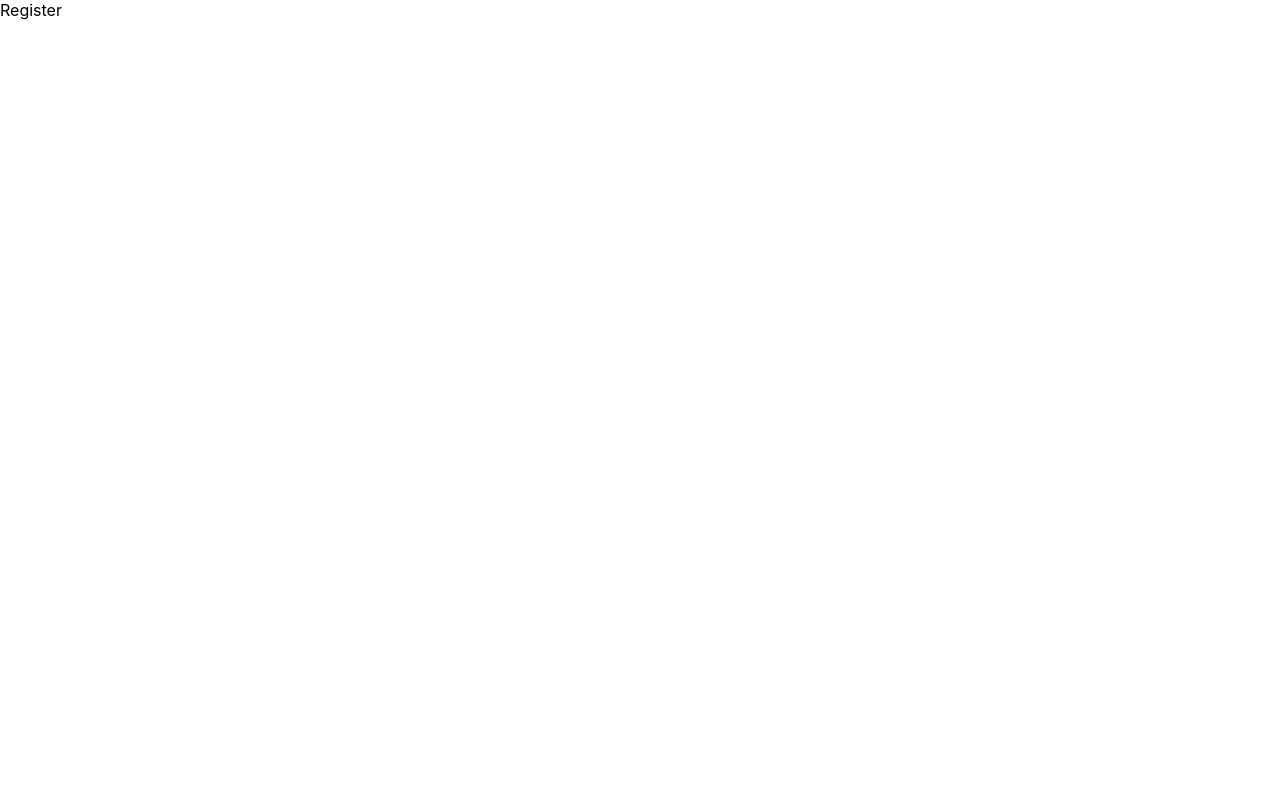
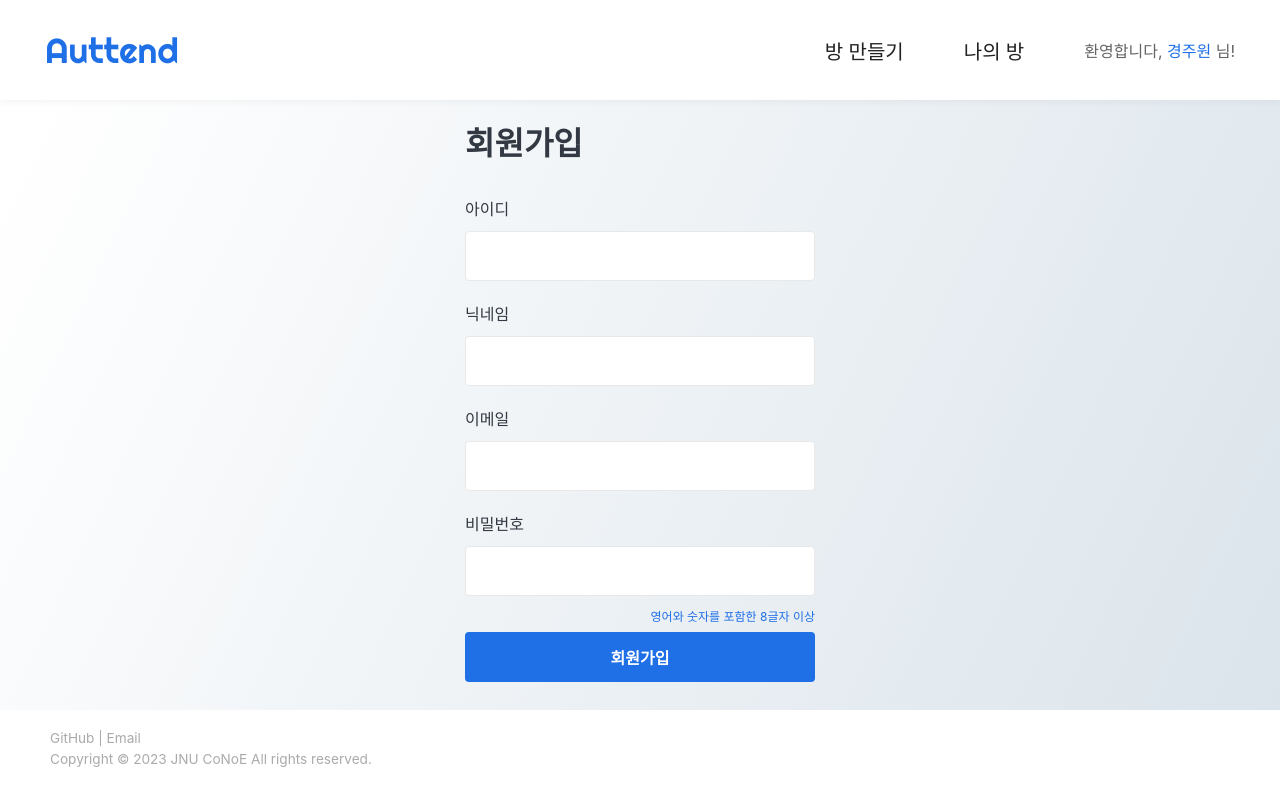
Before and after one commit to JNU-econovation/CoNoE, a React (Vite) app in the folder src/client/: page / in a window 1280 px wide. Both pictures are taken after a click on the element "회원가입". Built offline with nearby package versions, Linux system fonts and the light colour scheme; a web font is replaced by a local one.

Commit message:
feat: SignUs.jsx 회원가입 페이지 생성

```diff
--- a/src/client/src/App.jsx
+++ b/src/client/src/App.jsx
@@ -5,13 +5,14 @@ import theme from "./styles/theme.js";
 import GlobalStyle from "./styles/GlobalStyle.js";
 import routes from "./routes.js";
 import Home from "./pages/Home.jsx";
+import SignUs from "./pages/SignUs.jsx";
 
 function AppRouter() {
   return (
     <BrowserRouter>
       <Routes>
         <Route path={routes.home} element={<Home />} />
-        <Route path={routes.register} element={<div>Register</div>} />
+        <Route path={routes.register} element={<SignUs />} />
         <Route path={routes.myPage} element={<div>my page</div>} />
         <Route path={routes.room} element={<div>Room</div>} />
         <Route path={routes.myRoom} element={<div>My Room</div>} />
--- a/src/client/src/components/common/BlueButton.jsx
+++ b/src/client/src/components/common/BlueButton.jsx
@@ -33,7 +33,7 @@ BlueButton.propTypes = {
   text: PropTypes.string,
   width: PropTypes.string,
   onClick: PropTypes.func,
-  style: PropTypes.string,
+  style: PropTypes.object,
   type: PropTypes.string,
 };
 
@@ -41,7 +41,7 @@ BlueButton.defaultProps = {
   text: "버튼",
   width: "200px",
   onClick: () => {},
-  style: "",
+  style: {},
   type: "",
 };
 
--- a/src/client/src/components/common/Form.jsx
+++ b/src/client/src/components/common/Form.jsx
@@ -10,7 +10,13 @@ const StyledForm = styled.form`
   width: 350px;
 `;
 
-function Form({ onSubmit, onError, defaultValues, inputInformations }) {
+function Form({
+  onSubmit,
+  onError,
+  defaultValues,
+  inputInformations,
+  buttonLabel,
+}) {
   const methods = useForm({
     mode: "onChange",
     defaultValues: defaultValues,
@@ -38,7 +44,7 @@ function Form({ onSubmit, onError, defaultValues, inputInformations }) {
 
         <BlueButton
           type="submit"
-          text="로그인"
+          text={buttonLabel}
           width="100%"
           style={{ marginTop: "1rem" }}
         />
@@ -60,6 +66,7 @@ Form.propTypes = {
       requireMessage: PropTypes.string,
     })
   ).isRequired,
+  buttonLabel: PropTypes.string.isRequired,
 };
 
 export default React.memo(Form);
--- /dev/null
+++ b/src/client/src/constant/FORM_DEFAULT.js
@@ -0,0 +1,10 @@
+const SIGN_US = {
+  userId: "",
+  nickname: "",
+  "user-email": "",
+  password: "",
+};
+
+Object.freeze(SIGN_US);
+
+export default { SIGN_US };
--- /dev/null
+++ b/src/client/src/constant/FORM_INFO.js
@@ -0,0 +1,50 @@
+const SIGN_US = [
+  {
+    id: "userId",
+    label: "아이디",
+    type: "text",
+    required: {
+      required: "아이디를 입력해 주세요",
+      validate: (value) => {
+        return value !== "false" || "false";
+      },
+    },
+  },
+  {
+    id: "nickname",
+    label: "닉네임",
+    type: "text",
+    required: {
+      required: "닉네임을 입력해 주세요",
+    },
+  },
+  {
+    id: "user-email",
+    label: "이메일",
+    type: "email",
+    required: {
+      required: "이메일을 입력해 주세요",
+      pattern: {
+        value: /^[a-zA-Z0-9._%+-]+@[a-zA-Z0-9.-]+\.[a-zA-Z]{2,}$/,
+        message: "이메일 형식을 지켜 주세요",
+      },
+    },
+  },
+  {
+    id: "password",
+    label: "비밀번호",
+    type: "password",
+    required: {
+      required: "비밀번호를 입력해 주세요",
+      minLength: { value: 8, message: "비밀번호는 8글자 이상입니다" },
+      pattern: {
+        value: /^(?=.*\d)(?=.*[a-zA-Z]).{8,}$/,
+        message: "비밀번호는 숫자와 영어를 1글자 이상 포함합니다",
+      },
+    },
+    requireMessage: "영어와 숫자를 포함한 8글자 이상",
+  },
+];
+
+Object.freeze(SIGN_US);
+export default { SIGN_US };
--- /dev/null
+++ b/src/client/src/pages/SignUs.jsx
@@ -0,0 +1,38 @@
+import React from "react";
+import styled from "styled-components";
+import Layout from "../components/common/Layout.jsx";
+import Form from "../components/common/Form.jsx";
+import FORM_INFO from "../constant/FORM_INFO.js";
+import FORM_DEFAULT from "../constant/FORM_DEFAULT.js";
+
+const Container = styled.div`
+  width: 350px;
+`;
+
+const StyledH3 = styled.h3`
+  width: 100%;
+  margin-bottom: 2rem;
+  text-align: left;
+  font-weight: 700;
+  font-size: 2rem;
+  color: ${({ theme }) => theme.color.body};
+`;
+
+function SignUs() {
+  return (
+    <Layout>
+      <Container>
+        <StyledH3>회원가입</StyledH3>
+        <Form
+          onSubmit={(data) => console.log(data)}
+          onError={(err) => console.error(err)}
+          inputInformations={FORM_INFO.SIGN_US}
+          defaultValues={FORM_DEFAULT.SIGN_US}
+          buttonLabel="회원가입"
+        />
+      </Container>
+    </Layout>
+  );
+}
+
+export default SignUs;
```
